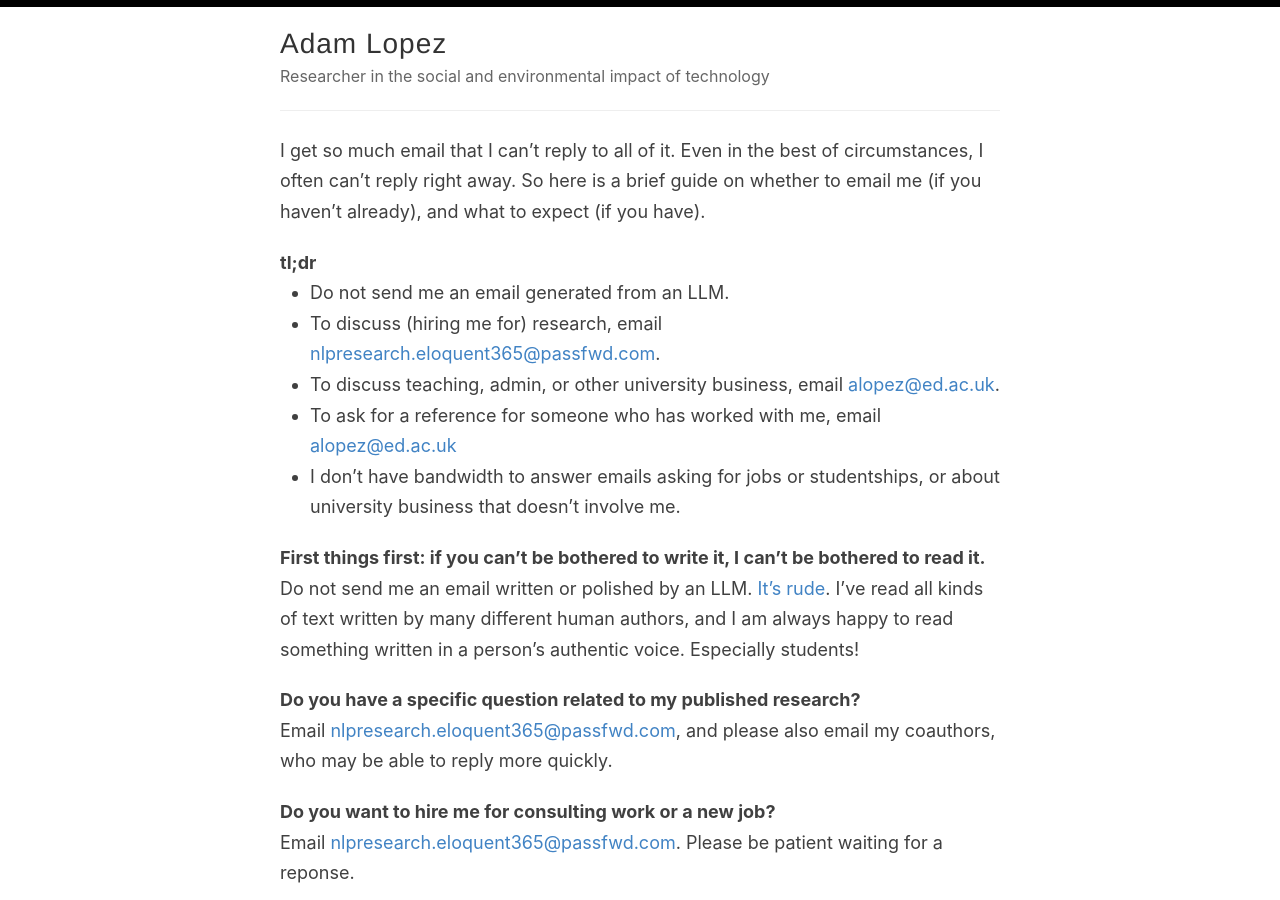
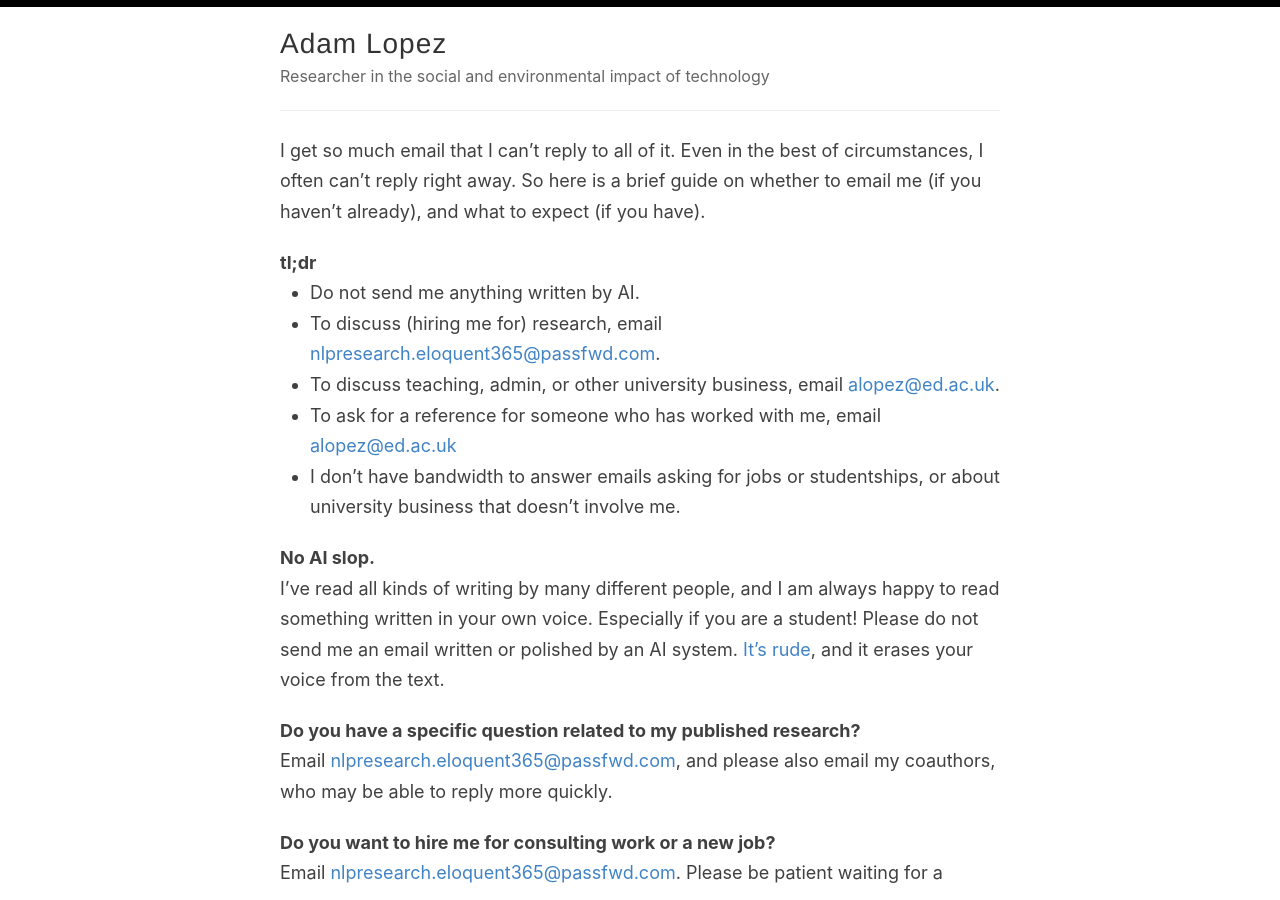
Before and after one commit to alopez/alopez.github.com, a Jekyll site: the page built from email.md, in a window 1280 px wide and 900 px high. Built offline with Jekyll 4.4.1, drawn with Linux system fonts in a browser that asks for light colours; some web fonts are replaced.

Commit message:
Update email.md

```diff
--- a/email.md
+++ b/email.md
@@ -8,14 +8,14 @@ what to expect (if you have).
 
 tl;dr
 :
-  - Do not send me an email generated from an LLM.
+  - Do not send me anything written by AI.
   - To discuss (hiring me for) research, email <nlpresearch.eloquent365@passfwd.com>.
   - To discuss teaching, admin, or other university business, email <alopez@ed.ac.uk>.
   - To ask for a reference for someone who has worked with me, email <alopez@ed.ac.uk>
   - I don't have bandwidth to answer emails asking for jobs or studentships, or about university business that doesn't involve me.
 
-First things first: if you can't be bothered to write it, I can't be bothered to read it.
-: Do not send me an email written or polished by an LLM. [It's rude](https://nsaphra.net/post/uncanny/). I've read all kinds of text written by many different human authors, and I am always happy to read something written in a person's authentic voice. Especially students!
+No AI slop.
+: I've read all kinds of writing by many different people, and I am always happy to read something written in your own voice. Especially if you are a student! Please do not send me an email written or polished by an AI system. [It's rude](https://nsaphra.net/post/uncanny/), and it erases your voice from the text.
 
 Do you have a specific question related to my published research?
 : Email <nlpresearch.eloquent365@passfwd.com>, and please also email my coauthors, who
```
